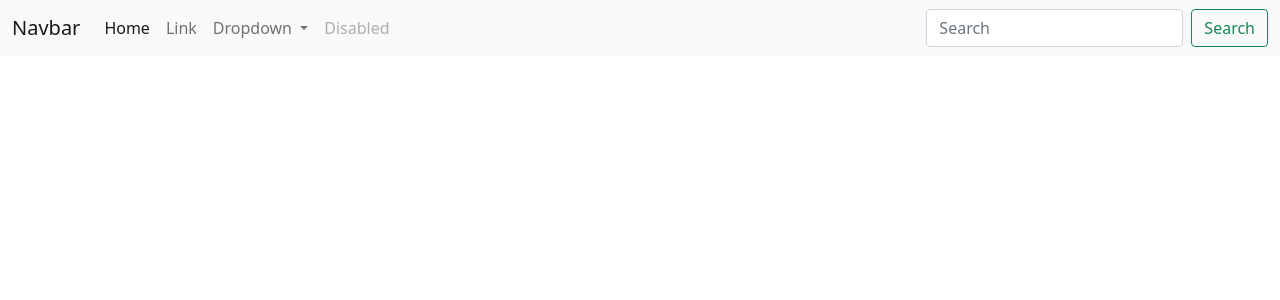
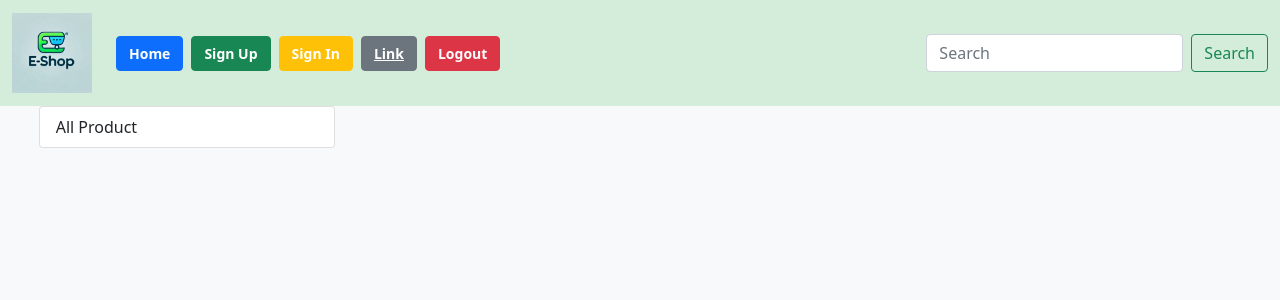
Before and after one commit to anurag12anu/eshopRepo, a Django app: page / in a window 1280 px wide. Shown: the top 300 px of the page. Run offline with Django 5.2, Linux system fonts and the light colour scheme; data that the repository does not hold is empty.

Commit message:
modify all

```diff
--- a/eshopProject/settings.py
+++ b/eshopProject/settings.py
@@ -55,7 +55,7 @@ ROOT_URLCONF = 'eshopProject.urls'
 TEMPLATES = [
     {
         'BACKEND': 'django.template.backends.django.DjangoTemplates',
-        'DIRS': [],
+        'DIRS': [BASE_DIR / 'templates'],
         'APP_DIRS': True,
         'OPTIONS': {
             'context_processors': [
@@ -120,6 +120,7 @@ USE_TZ = True
 # https://docs.djangoproject.com/en/5.1/howto/static-files/
 
 STATIC_URL = '/static/'
+STATICFILES_DIRS = [BASE_DIR / "static"]
 # MEDIA_URL="/abcd/"
 # MEDIA_ROOT=BASE_DIR
 
--- a/store/models/__init__.py
+++ b/store/models/__init__.py
@@ -1,3 +1,4 @@
 # store/models/__init__.py
 from .product import Product
 from .category import Category
+from .customer import Customer
--- a/store/models/product.py
+++ b/store/models/product.py
@@ -12,3 +12,10 @@ class Product(models.Model):
     @staticmethod
     def get_allProduct():
         return Product.objects.all()
+
+    @staticmethod
+    def get_allProduct_Category_by_id(category_id):
+        if category_id:
+            return Product.objects.filter(category=category_id)
+        else:
+                return Product.objects.all()
--- a/store/templates/base.html
+++ b/store/templates/base.html
@@ -1,61 +1,160 @@
 <!DOCTYPE html>
 <html lang="en">
   <head>
-    <meta charset="UTF-8">
-    <meta name="viewport" content="width=device-width, initial-scale=1.0">
+    <meta charset="UTF-8" />
+    <meta name="viewport" content="width=device-width, initial-scale=1.0" />
     <link
       href="https://cdn.jsdelivr.net/npm/bootstrap@5.0.2/dist/css/bootstrap.min.css"
       rel="stylesheet"
       integrity="sha384-EVSTQN3/azprG1Anm3QDgpJLIm9Nao0Yz1ztcQTwFspd3yD65VohhpuuCOmLASjC"
       crossorigin="anonymous"
     />
-    <title>E-shpp</title>
+    <style>
+      /* Full Body Background Color */
+      body {
+        background-color: #f8f9fa; /* Light gray background */
+      }
+
+      /* Navbar Styling */
+      .navbar {
+        background-color: #d4edda !important; /* Light green background */
+      }
+
+      .navbar-brand img {
+        height: 80px; /* Increased height of the logo */
+        margin-right: 8px; /* Space between logo and text */
+      }
+
+      .navbar-brand {
+        font-size: 30px; /* Larger font size for the brand name */
+        font-weight: bold; /* Bold text for the brand */
+        color: #007bff; /* Blue font color */
+      }
+
+      /* Title Section */
+      .title-container {
+        background-color: #d4edda; /* Light green background */
+        text-align: center;
+        padding: 20px 0;
+      }
+
+      .title-container h1 {
+        font-size: 50px; /* Larger font size for title */
+        font-weight: bold;
+        color: #007bff; /* Blue color */
+      }
+
+      /* Navbar Buttons */
+      .nav-item .btn {
+        font-size: 14px; /* Slightly smaller font size */
+        font-weight: bold; /* Bold text */
+        margin-right: 8px; /* Space between buttons */
+        color: #fff; /* White text color */
+      }
+
+      .btn-home {
+        background-color: #0d6efd; /* Blue */
+        border-color: #0d6efd;
+      }
+
+      .btn-signup {
+        background-color: #198754; /* Green */
+        border-color: #198754;
+      }
+
+      .btn-login {
+        background-color: #ffc107; /* Yellow */
+        border-color: #ffc107;
+      }
+
+      .btn-link {
+        background-color: #6c757d; /* Gray */
+        border-color: #6c757d;
+      }
+
+      .btn-logout {
+        background-color: #dc3545; /* Red */
+        border-color: #dc3545;
+      }
+
+      .btn:hover {
+        opacity: 0.9; /* Slight dimming effect on hover */
+      }
+    </style>
+
+    <title>E-Shop</title>
   </head>
+  <body>
     <nav class="navbar navbar-expand-lg navbar-light bg-light">
       <div class="container-fluid">
-      <a class="navbar-brand" href="#">Navbar</a>
-      <button class="navbar-toggler" type="button" data-bs-toggle="collapse" data-bs-target="#navbarSupportedContent" aria-controls="navbarSupportedContent" aria-expanded="false" aria-label="Toggle navigation">
+        <!-- Brand with Logo -->
+        <a class="navbar-brand" href="#">
+          {% load static %}
+          <img
+            src="{% static 'image_logo/eshop_logo.webp' %}"
+            alt="E-Shop"
+          />
+          <!-- Replace with your logo URL -->
+
+        </a>
+
+        <!-- Toggler Button -->
+        <button
+          class="navbar-toggler"
+          type="button"
+          data-bs-toggle="collapse"
+          data-bs-target="#navbarSupportedContent"
+          aria-controls="navbarSupportedContent"
+          aria-expanded="false"
+          aria-label="Toggle navigation"
+        >
           <span class="navbar-toggler-icon"></span>
         </button>
+
+        <!-- Navbar Links -->
         <div class="collapse navbar-collapse" id="navbarSupportedContent">
           <ul class="navbar-nav me-auto mb-2 mb-lg-0">
+            <!-- Buttons -->
             <li class="nav-item">
-            <a class="nav-link active" aria-current="page" href="#">Home</a>
+              <a class="btn btn-home" href="/home">Home</a>
             </li>
             <li class="nav-item">
-            <a class="nav-link" href="#">Link</a>
-          </li>
-          <li class="nav-item dropdown">
-            <a class="nav-link dropdown-toggle" href="#" id="navbarDropdown" role="button" data-bs-toggle="dropdown" aria-expanded="false">
-              Dropdown
-            </a>
-            <ul class="dropdown-menu" aria-labelledby="navbarDropdown">
-              <li><a class="dropdown-item" href="#">Action</a></li>
-              <li><a class="dropdown-item" href="#">Another action</a></li>
-              <li><hr class="dropdown-divider"></li>
-              <li><a class="dropdown-item" href="#">Something else here</a></li>
-            </ul>
+              <a class="btn btn-signup" href="/signup">Sign Up</a>
             </li>
             <li class="nav-item">
-            <a class="nav-link disabled" href="#" tabindex="-1" aria-disabled="true">Disabled</a>
+              <a class="btn btn-login" href="/signin">Sign In</a>
+            </li>
+            <li class="nav-item">
+              <a class="btn btn-link" href="#">Link</a>
+            </li>
+            <li class="nav-item">
+              <a class="btn btn-logout" href="/logout">Logout</a>
             </li>
           </ul>
+          <!-- Search Form -->
           <form class="d-flex">
-          <input class="form-control me-2" type="search" placeholder="Search" aria-label="Search">
-          <button class="btn btn-outline-success" type="submit">Search</button>
+            <input
+              class="form-control me-2"
+              type="search"
+              placeholder="Search"
+              aria-label="Search"
+            />
+            <button class="btn btn-outline-success" type="submit">
+              Search
+            </button>
           </form>
         </div>
       </div>
     </nav>
+
     {% block content %}
-...
+    <!-- Content goes here -->
     {% endblock content %}
+
     <script
       src="https://cdn.jsdelivr.net/npm/bootstrap@5.0.2/dist/js/bootstrap.bundle.min.js"
       integrity="sha384-MrcW6ZMFYlzcLA8Nl+NtUVF0sA7MsXsP1UyJoMp4YLEuNSfAP+JcXn/tWtIaxVXM"
       crossorigin="anonymous"
     ></script>
-<body>
-
   </body>
 </html>
--- a/store/templates/index.html
+++ b/store/templates/index.html
@@ -6,10 +6,11 @@
     <div class="col-lg-3 mx-auto">
       <!-- filter list-->
        <div class="list-group">
+        <a href="/" class="list-group-item list-group-item-action ">All Product</a>
         {% for category in categoris %}
 
 
-        <a href="#" class="list-group-item list-group-item-action ">{{category.name}}</a>
+        <a href="/?category={{category.id}}" class="list-group-item list-group-item-action ">{{category.name}}</a>
         {% endfor %}
        </div>
 
--- /dev/null
+++ b/store/templates/logout.html
@@ -0,0 +1,6 @@
+{% extends "base.html" %}
+
+{% block content %}
+
+<h1> logout</h1>
+{% endblock %}
--- /dev/null
+++ b/store/templates/signin.html
@@ -0,0 +1,6 @@
+{% extends "base.html" %}
+
+{% block content %}
+
+<h1> sign in</h1>
+{% endblock %}
--- a/store/urls.py
+++ b/store/urls.py
@@ -1,11 +1,10 @@
-from django.contrib import admin
 from django.urls import path
-from django.urls import path
-from . import views
-
+from . import views  # Import your views
 
 urlpatterns = [
-    path('', views.index),
-    path('order/', views.order),
-
+    path('', views.index),  # Root URL mapped to 'home' view
+    path('home', views.index),  # Explicit home page route
+    path('signup', views.signup, name='signup'),   # Sign up route
+    path('signin', views.signin),  # Sign in route
+    path('logout', views.logout),  # Logout route
 ]
--- a/store/views.py
+++ b/store/views.py
@@ -1,20 +1,67 @@
 from django.shortcuts import render
-from django.http import HttpResponse
+from django.http import HttpResponse, HttpResponseBadRequest
 from .models.product import Product
 from .models.category import Category
+from .models.customer import Customer
+import sys
 
 
 def index(request):
-   all_products= Product.get_allProduct()
+   all_products=None
+
    all_Category= Category.get_allCategory()
    print(all_products)
    #return render(request, 'order/order.html')
+   categoryID=request.GET.get('category')
+   if categoryID:
+      all_products= Product.get_allProduct_Category_by_id(categoryID)
+
+   else:
+      all_products= Product.get_allProduct()
 
    data={}
    data['products']=all_products
    data['categoris']=all_Category
    return render(request, 'index.html',data)
 
+def signup(request):
+    if request.method == 'GET':
+        return render(request, 'signup.html')
+    elif request.method == 'POST':
+        postData = request.POST
+        first_name = postData.get('first_name')
+        last_name = postData.get('last_name')
+        mno = postData.get('mno')  # Mobile number
+        email = postData.get('email')
+        password = postData.get('password')
+
+        # Validation
+        if not all([first_name, last_name, mno, email, password]):
+            return HttpResponseBadRequest("All fields are required.")
+
+        # Save to database
+        try:
+            customer = Customer(
+                first_name=first_name,
+                last_name=last_name,
+                mno=mno,
+                email=email,
+                password=password  # Consider hashing the password
+            )
+            customer.save()
+        except Exception as e:
+            return HttpResponseBadRequest(f"Error saving customer: {str(e)}")
+
+        # Return success response
+        return render(request, 'signup.html', {'message': f'Signup successful for {email}!'})
+    return HttpResponse("Method not allowed", status=405)
+
+def signin(request):
+   return render(request,'signin.html')
+
+def logout(request):
+   return render(request,'signin.html')
+
 
 def order(request):
 
```
Also changed, not shown: store/models/customer.py (added, +10 -0 lines), store/templates/signup.html (added, +61 -0 lines), store/migrations/0004_customer.py (added), store/migrations/0005_rename_frist_name_customer_first_name.py (added), store/static/image_logo/eshop_logo.webp (added). Lines whose indentation alone changed are shown as unchanged.
